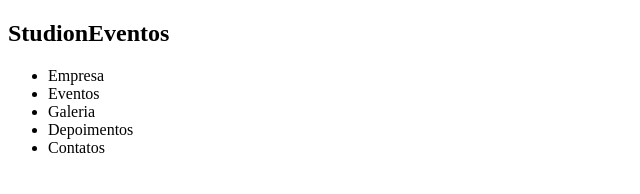
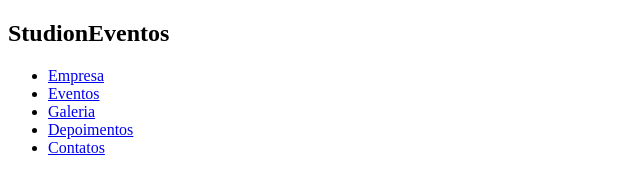
Before and after one commit to eduardoaraujogomes/studion, a website: page src/index.html in a window 1280 px wide. Shown: the whole page, without its empty margins (0-640 px from the left). Drawn offline with Linux system fonts and the light colour scheme.

Commit message:
feat(links) - created links in the navbar

```diff
--- a/src/index.html
+++ b/src/index.html
@@ -10,11 +10,31 @@
     <nav>
       <h1>Studi<span>on</span><span>Eventos</span></h1>
       <ul>
-        <li>Empresa</li>
-        <li>Eventos</li>
-        <li>Galeria</li>
-        <li>Depoimentos</li>
-        <li>Contatos</li>
+        <li>
+          <a href="#empresa">
+            Empresa
+          </a>
+        </li>
+        <li>
+          <a href="#eventos">
+            Eventos
+          </a>
+        </li>
+        <li>
+          <a href="#galeria">
+            Galeria
+          </a>
+        </li>
+        <li>
+          <a href="#depoimentos">
+            Depoimentos
+          </a>
+        </li>
+        <li>
+          <a href="#contatos">
+            Contatos
+          </a>
+        </li>
       </ul>
     </nav>
   </body>
```
